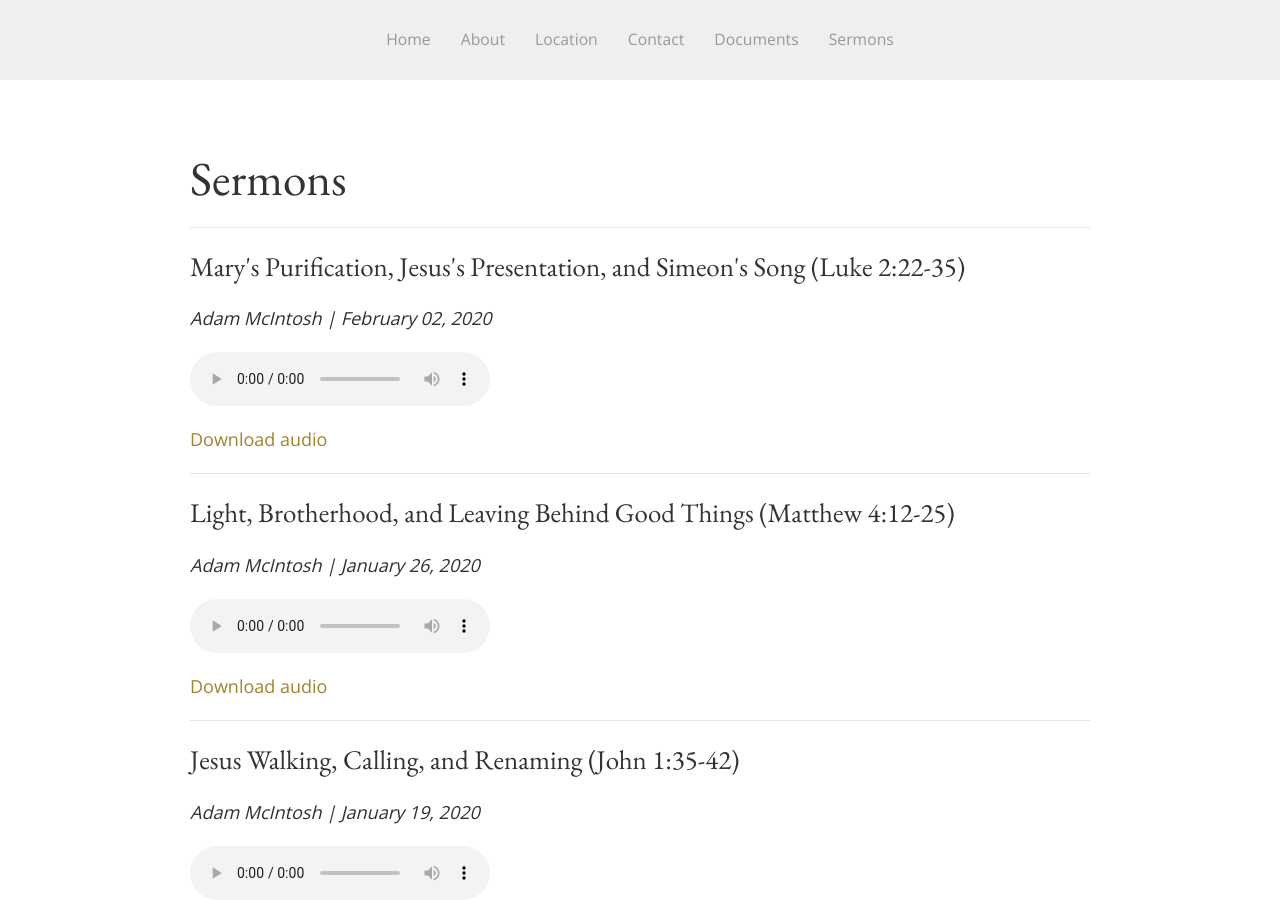
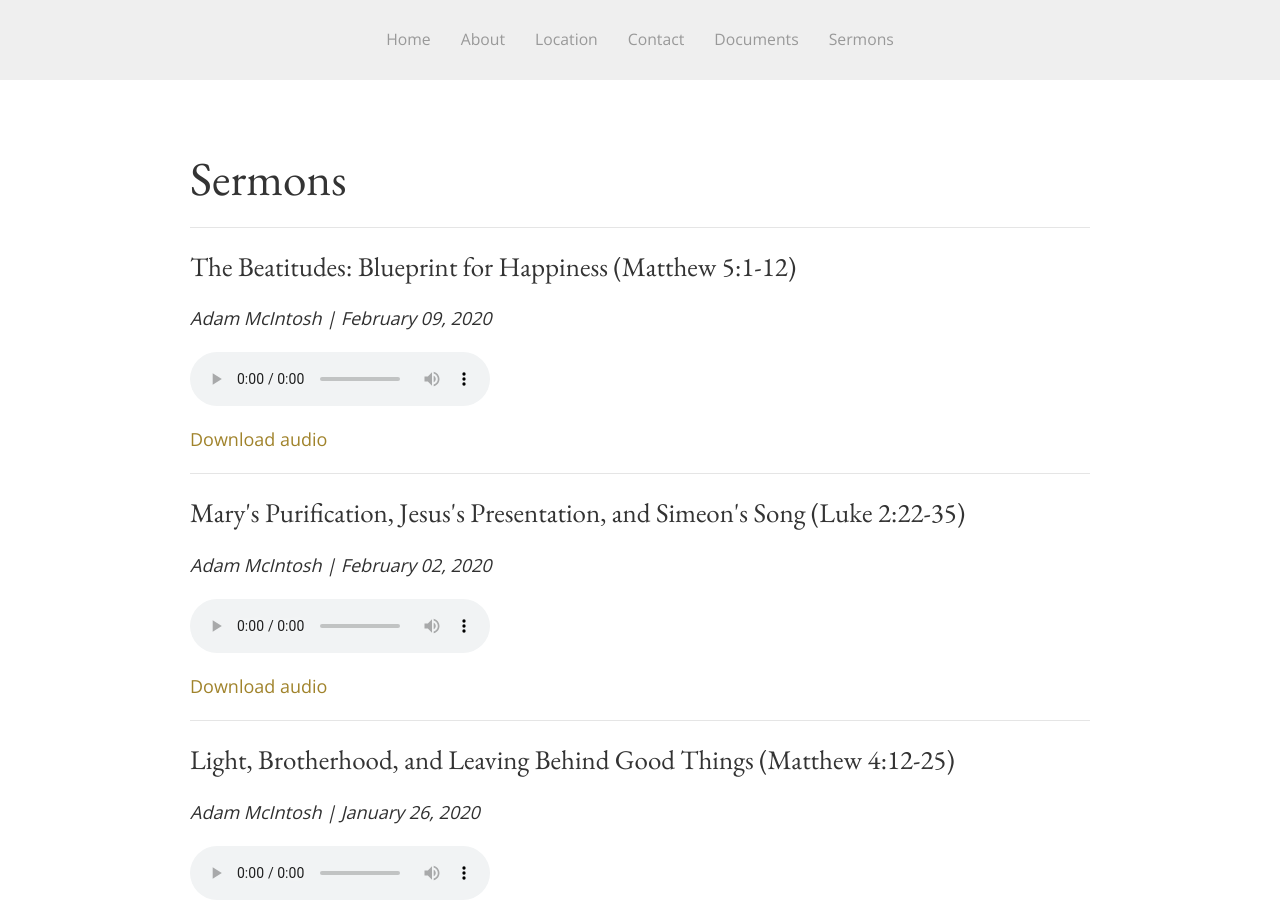
Before and after one commit to SaintDavidsChurch/website, a Jekyll site: the page built from sermons.html, in a window 1280 px wide and 900 px high. Built offline with Jekyll 4.4.1, drawn with Linux system fonts in a browser that asks for light colours.

Commit message:
Updated by InferCMS

```diff
--- a/_data/sermons.yml
+++ b/_data/sermons.yml
@@ -46,3 +46,7 @@
   date: '2020-02-02'
   preacher: Adam McIntosh
   audio_file: https://saintdavids.church/assets/sermons/Adam-McIntosh_Feb2-2020_Luke2.22-35.mp3
+- title: 'The Beatitudes: Blueprint for Happiness (Matthew 5:1-12)'
+  date: '2020-02-09'
+  preacher: Adam McIntosh
+  audio_file: https://saintdavids.church/assets/sermons/Adam-McIntosh_Feb9-2020_Matt5.1-12.mp3
```
